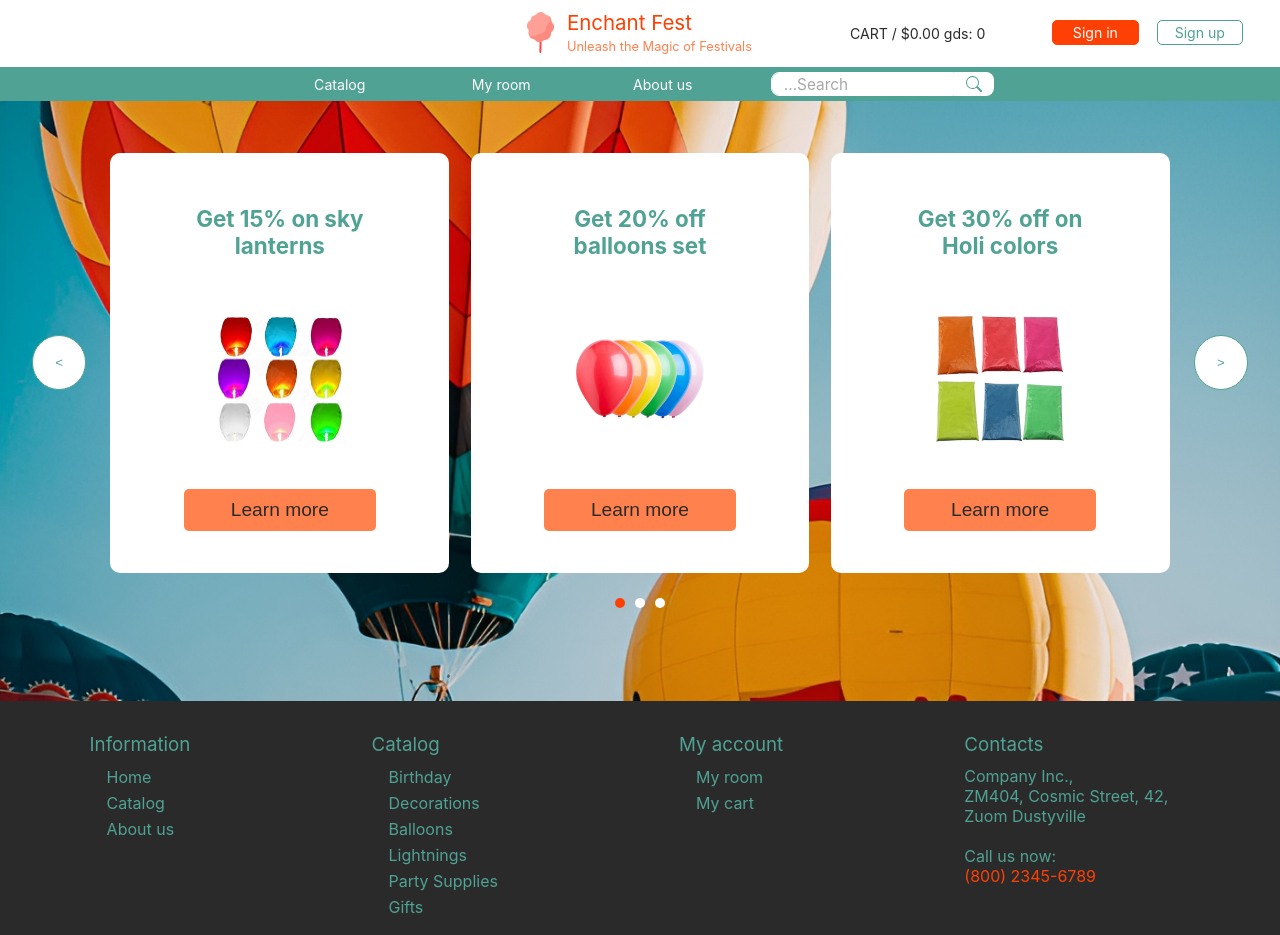
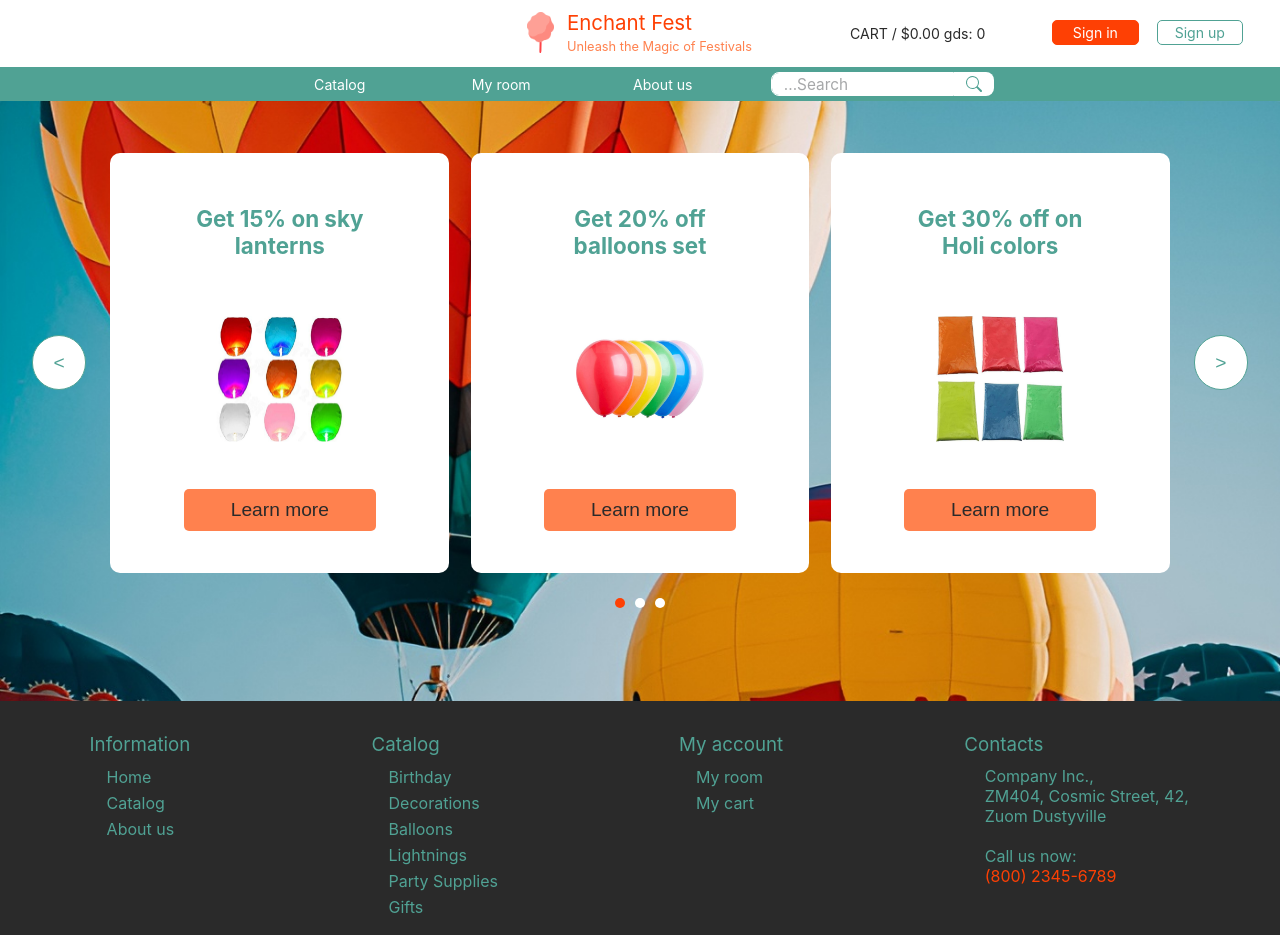
Before and after one commit to Elina-nep/eCommerce-Application, a React (Create React App) app: page /#/ in a window 1280 px wide. Built offline with nearby package versions, Linux system fonts and the light colour scheme; no server answers.

Commit message:
feat: add more styles for main and error pages

```diff
--- a/src/components/buttons/Button.css
+++ b/src/components/buttons/Button.css
@@ -7,6 +7,7 @@ button:focus {
 }
 
 .button-pagination {
+  font-size: 1.2rem;
   width: 60px;
   height: 55px;
   border-radius: 60px;
@@ -16,6 +17,10 @@ button:focus {
   border: 1px solid #50a294;
   cursor: pointer;
   transition: background-color 0.5s ease;
+  text-align: center;
+  display: flex;
+  justify-content: center;
+  align-items: center;
 }
 
 .button-pagination:hover {
--- a/src/components/footer/Footer.css
+++ b/src/components/footer/Footer.css
@@ -28,10 +28,12 @@
 .column ul li a {
   color: #50a294;
   text-decoration: none;
+  transition: color 0.5s ease;
 }
 
 .column p {
-  margin: 0;
+  white-space: nowrap;
+  margin: 0 10%;
 }
 
 .column a:hover {
@@ -40,6 +42,7 @@
 
 .column-phone-number {
   color: #fe4004;
+  margin-top: 0;
 }
 
 .column a::before {
--- a/src/components/head/Head.css
+++ b/src/components/head/Head.css
@@ -74,14 +74,15 @@
   color: white;
   list-style-type: none;
   text-decoration: none;
-  background: #fe4004;
+  background-color: #fe4004;
   border: 1px solid #fe4004;
   border-radius: 5px;
   text-align: center;
+  transition: background-color 0.5s ease;
 }
 
 .login:hover {
-  background: white;
+  background-color: white;
   border: 1px solid #fe4004;
   color: #fe4004;
 }
@@ -100,6 +101,7 @@
   text-decoration: none;
   border-radius: 5px;
   text-align: center;
+  transition: background-color 0.5s ease;
 }
 
 .register:hover {
@@ -122,6 +124,7 @@
   text-decoration: none;
   border-radius: 5px;
   text-align: center;
+  transition: background-color 0.5s ease;
 }
 
 .logout:hover {
--- a/src/components/navigation/Navigation.css
+++ b/src/components/navigation/Navigation.css
@@ -21,6 +21,7 @@
   text-decoration: none;
   border-radius: 5px;
   text-align: center;
+  transition: background-color 0.5s ease;
 }
 
 .nav a:hover {
@@ -94,6 +95,7 @@
   transition: background-color 0.15s ease-in-out;
   border-top-right-radius: 0.5rem;
   border-bottom-right-radius: 0.5rem;
+  transition: background-color 0.5s ease;
 }
 
 .text-field__aicon:hover {
--- a/src/pages/404/NotFound.css
+++ b/src/pages/404/NotFound.css
@@ -21,20 +21,24 @@ h3 {
 }
 
 .not-found-page-text a {
+  margin-top: 2%;
   background: #ff814e;
   color: #2a2a2a;
-  font-size: 1.4vw;
+  position: relative;
+  bottom: 10%;
   display: flex;
   justify-content: center;
   align-items: center;
-  padding: 0.2em 0;
-  width: 8em;
-  text-align: center;
-  font-size: 1.1vw;
+  padding: 0.5em 0;
+  width: 10em;
+  font-size: 1.5vw;
   list-style-type: none;
   text-decoration: none;
   border-radius: 5px;
   text-align: center;
+  border: none;
+  cursor: pointer;
+  transition: background-color 0.5s ease;
 }
 
 .not-found-page-text a:hover {
```
